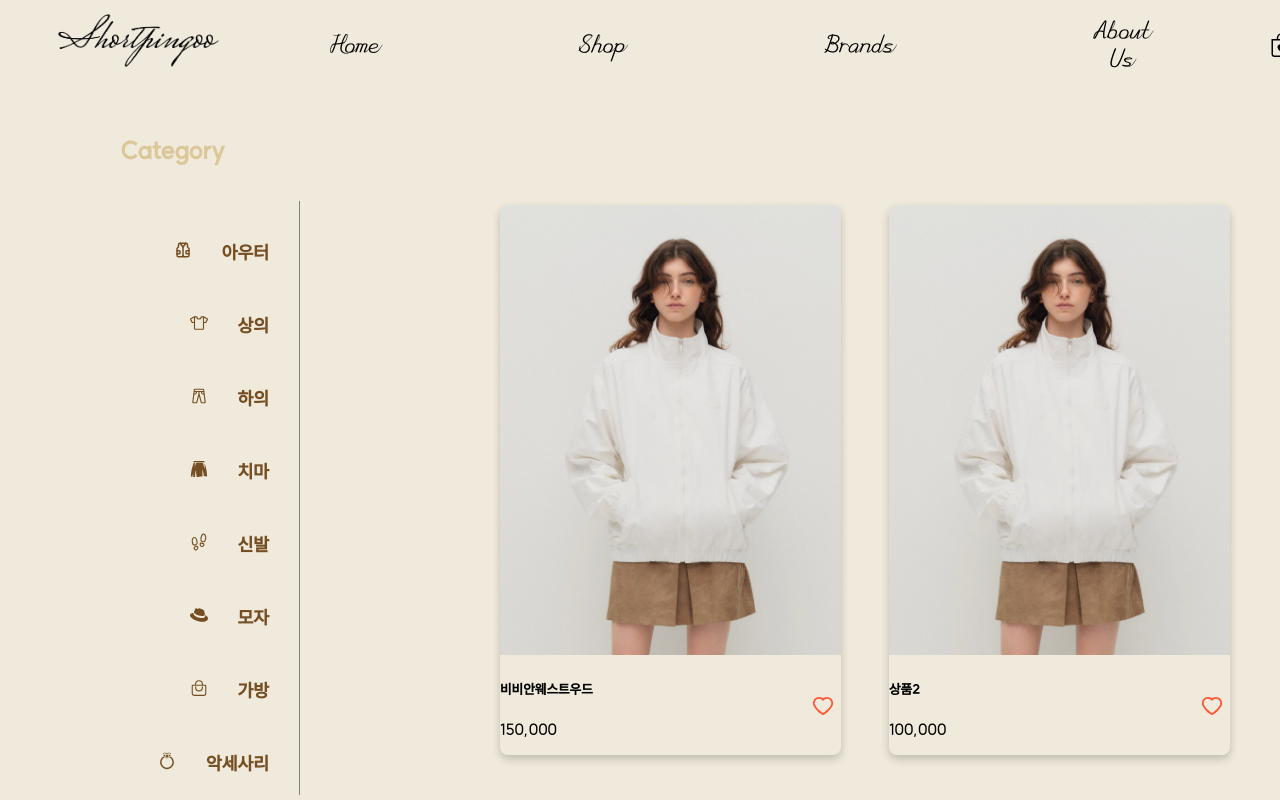
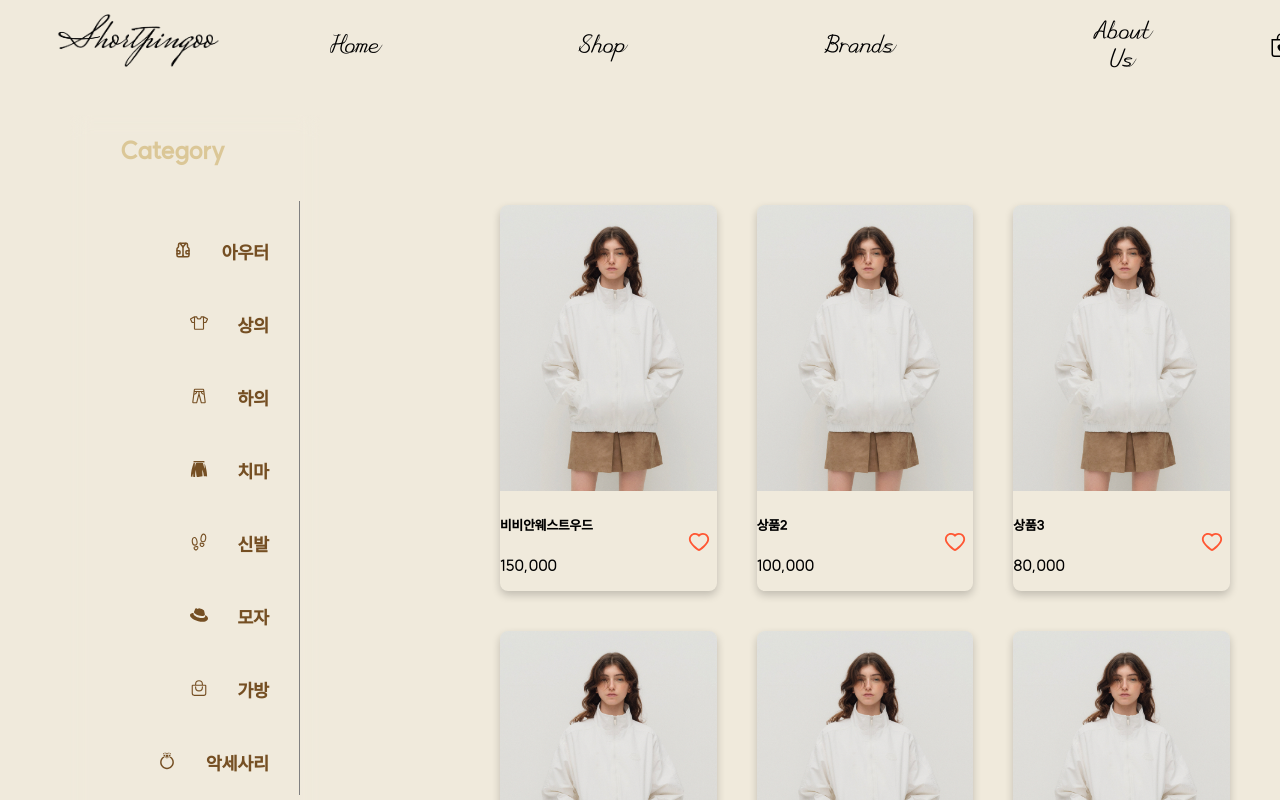
Before and after one commit to SK-Rookies-Final3/FrontEnd, a React (Create React App) app: page /pages/shop in a window 1280 px wide. Shown: the top 800 px of the page. Built offline with nearby package versions, Linux system fonts and the light colour scheme.

Commit message:
css: RF-57 <Shop.css 수정>

```diff
--- a/src/component/css/Shop.css
+++ b/src/component/css/Shop.css
@@ -69,16 +69,16 @@
   flex-wrap: wrap;
   justify-content: center;
   padding: 80px 20px 20px;
-  gap: 28px;
+  gap: 20px;
 }
 
 .shop-card {
-  margin: 10px;
-  flex: 1 0 30%;
+  flex: 1 0 calc(33.33% - 40px);
   box-shadow: 0 4px 8px rgba(0, 0, 0, 0.2);
   border-radius: 8px;
   overflow: hidden;
   transition: transform 0.2s;
+  margin: 10px;
 }
 
 .shop-card:hover {
```
